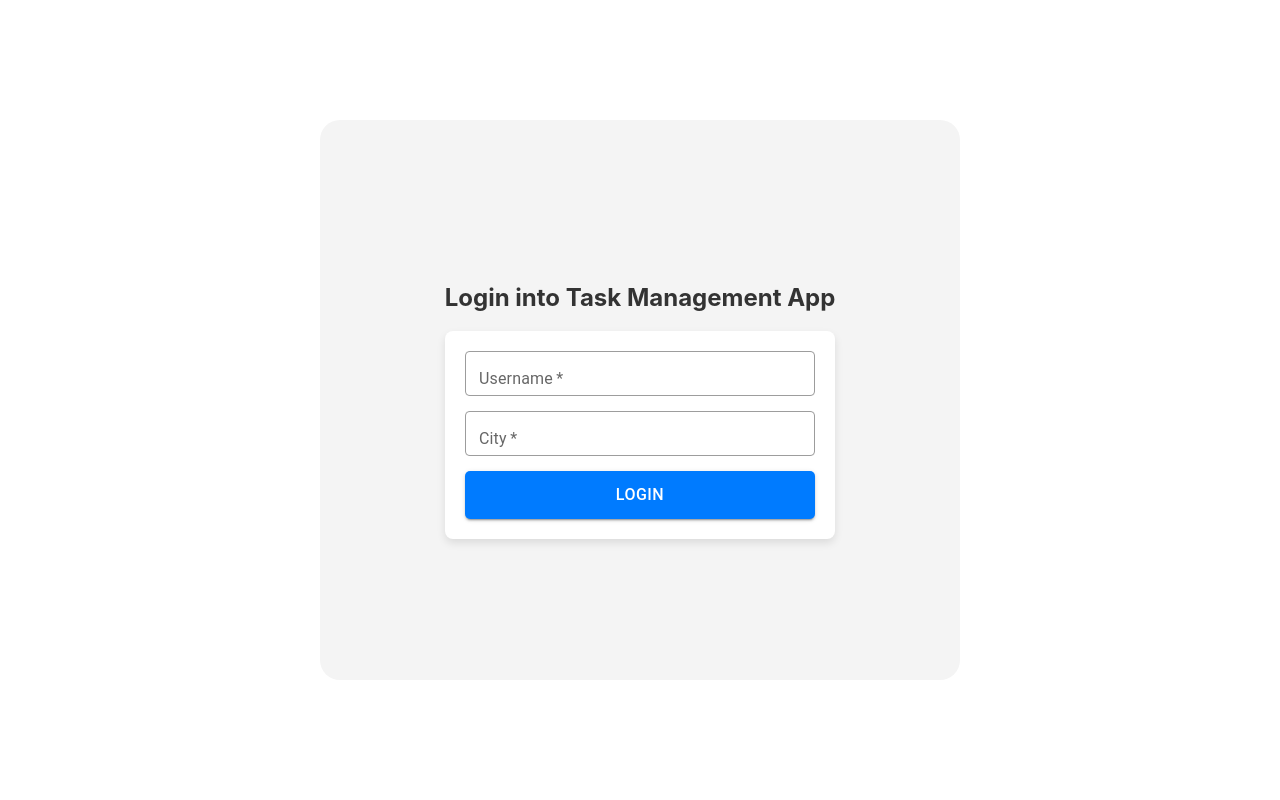
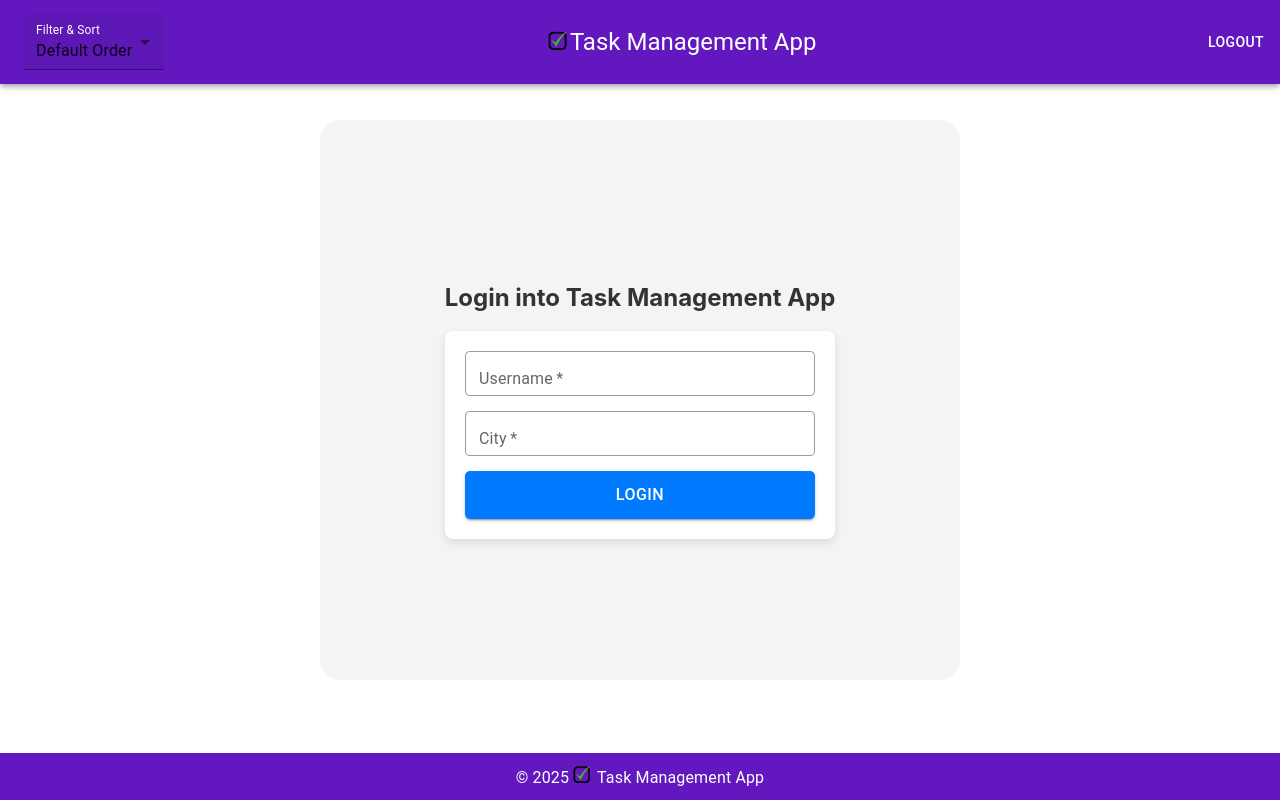
Before and after one commit to ankit-nautiyal/Karya-Task-Management-App, a React (Vite) app: page /auth in a window 1280 px wide. Built offline with nearby package versions, Linux system fonts and the light colour scheme; no server answers; sample sign-in values are in the browser's storage.

Commit message:
auth page navbar & footer

```diff
--- a/src/components/Navbar.jsx
+++ b/src/components/Navbar.jsx
@@ -2,7 +2,7 @@
 import styles from "../styles/Navbar.module.css";
 import FilterMenu from "./FilterMenu.jsx";
 import { logout } from "../features/authSlice.jsx";
-import { useDispatch } from "react-redux";
+import { useDispatch, useSelector } from "react-redux";
 import { useNavigate } from "react-router-dom";
 
 
@@ -16,21 +16,20 @@
         navigate("/auth");
     };
 
+    const isAuthenticated = useSelector((state) => state.auth.isAuthenticated);
+
     return (
         <AppBar position="fixed"  >
-            <Toolbar className={styles.navbar}>
+            <Toolbar className={styles.navbar} sx={{justifyContent: isAuthenticated ? "space-between" : "center"}}>
 
-                <FilterMenu className={styles.filterMenu} />
-
+                {isAuthenticated && <FilterMenu className={styles.filterMenu}/>  }
 
                 <Typography variant="h5" className={styles.navTitle}>
                     <img src="favicon.webp" alt="logo" />
                     Task Management App
                 </Typography>
 
-
-                <Button className={styles.logoutBtn} onClick={handleLogout} >Logout</Button>
-
+                {isAuthenticated && <Button className={styles.logoutBtn} onClick={handleLogout} >Logout</Button> }
 
             </Toolbar>
         </AppBar>
--- a/src/components/TaskList.jsx
+++ b/src/components/TaskList.jsx
@@ -5,7 +5,6 @@
 import TaskInput from "./TaskInput.jsx";
 import Navbar from "./Navbar.jsx";
 import Footer from "./Footer.jsx";
-import { useNavigate } from "react-router-dom";
 import { useEffect, useState, useMemo, useCallback } from "react";
 import WeatherInfo from "./WeatherInfo.jsx";
 import { clearWeatherError } from "../features/weatherSlice.jsx";
@@ -18,13 +17,12 @@
 
 
 export default function TaskList(){
-    console.log("TaskList component rendered!");
+
     const todos= useSelector((state) => state.todo.todos);
     const isAuthenticated = useSelector((state) => state.auth.isAuthenticated);
     const city = useSelector((state) => state.auth.city);  // Get user city from Redux store
     const weather = useSelector((state) => state.weather?.data);  // to handle undefined case also
     const weatherError = useSelector((state) => state.weather?.error);  // Get weather error
-    const navigate= useNavigate();
     const dispatch= useDispatch();
     const [outdoorTaskDetected, setOutdoorTaskDetected] = useState(false);
 
--- a/src/pages/auth.jsx
+++ b/src/pages/auth.jsx
@@ -1,9 +1,10 @@
-import React from "react";
-import { useDispatch } from "react-redux";
+import React, { useState } from "react";
+import { useDispatch, useSelector } from "react-redux";
 import { login } from "../features/authSlice.jsx";
 import { useNavigate } from "react-router-dom";
 import { Button, TextField } from "@mui/material";
-import { useState } from "react";
+import Navbar from "../components/Navbar.jsx";
+import Footer from "../components/Footer.jsx";
 import styles from '../styles/Auth.module.css';
 
 
@@ -33,7 +34,10 @@
     }
 
 
+
     return (
+        <>
+            <Navbar/>
 
             <div className={styles.authContainer}>
                 <h2 className={styles.authTitle}>Login into Task Management App</h2>
@@ -46,6 +50,8 @@
 
             </div>
 
+            <Footer/>
+        </>
     );
 };
 
--- a/src/styles/Navbar.module.css
+++ b/src/styles/Navbar.module.css
@@ -1,13 +1,9 @@
 .navbar {
     display: flex;
     align-items: center;
-    justify-content: space-between;  /* Left, Center, Right */
     width: 100%;
     background-color: rgb(99, 24, 191);
-
-    /* color: white; */
     padding: 10px 20px;
-    overflow: hidden; /* Prevents overflow */
 }
 
 .navTitle {
```
